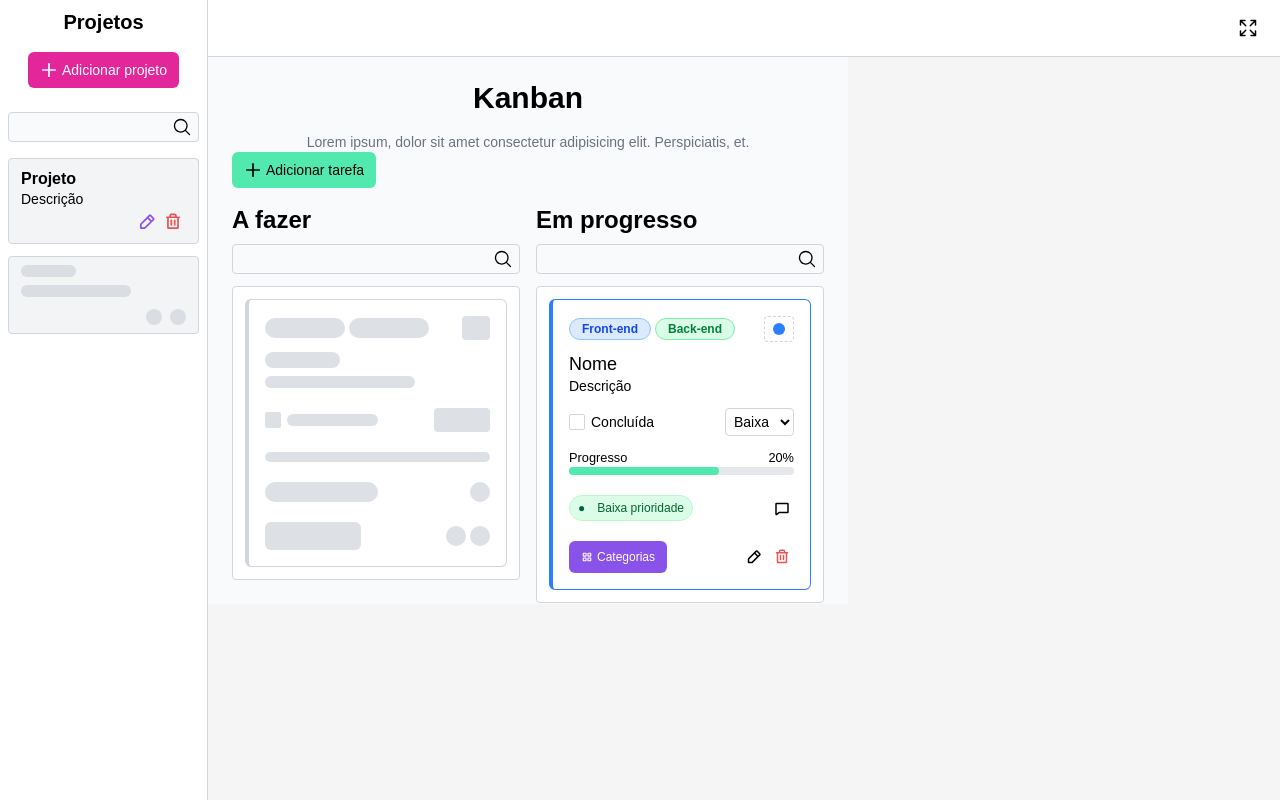
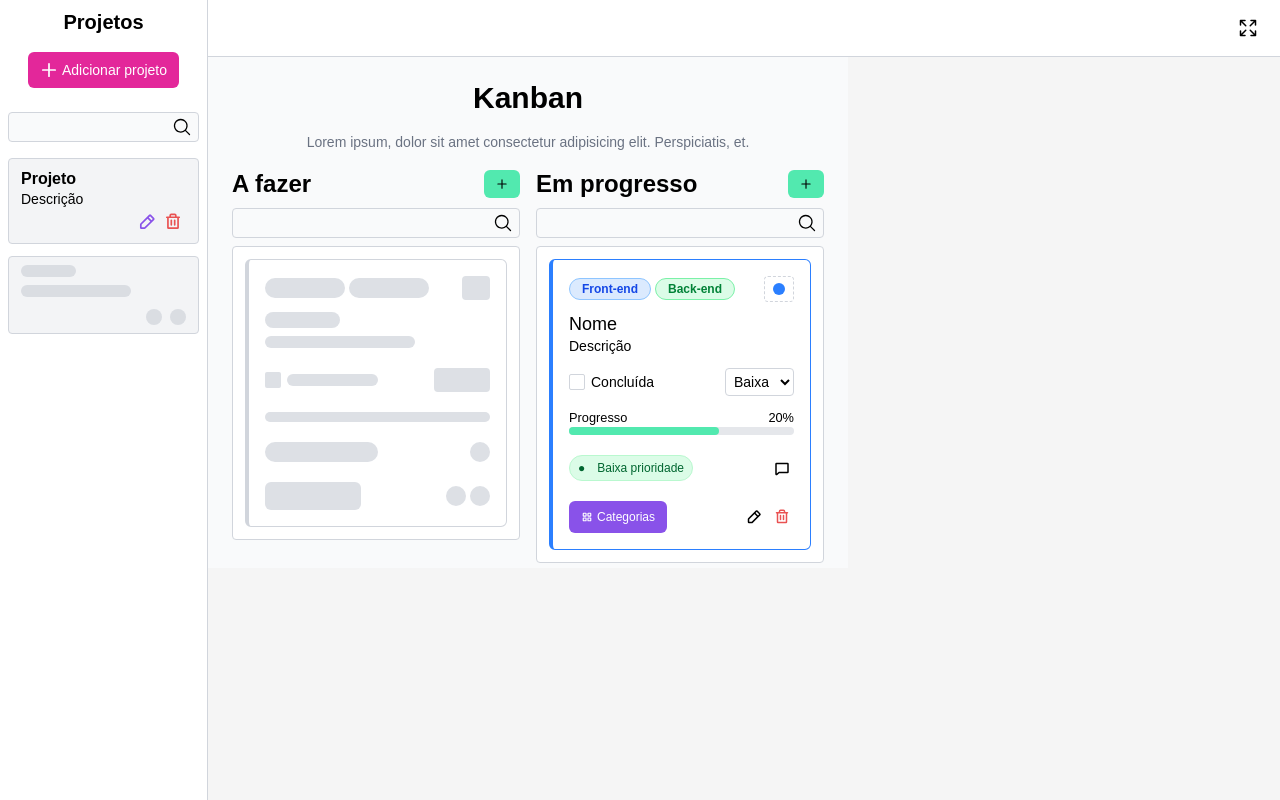
Before and after one commit to marcelosarinho/kanban, a React (Vite) app in the folder frontend/: page / in a window 1280 px wide. Built offline with nearby package versions, Linux system fonts and the light colour scheme; some icons are missing; a web font is replaced by a local one.

Commit message:
feat: changed add task generally to add task per status column in frontend

```diff
--- a/frontend/src/App.tsx
+++ b/frontend/src/App.tsx
@@ -218,14 +218,7 @@ function App() {
             Kanban
           </h1>
 
-          <p className="text-sm text-gray-500 dark:text-gray-400">Lorem ipsum, dolor sit amet consectetur adipisicing elit. Perspiciatis, et.</p>
-
-          <div className="flex justify-between w-full mb-4">
-            <Button onClick={() => openModal('create-task-modal')} type="button" variant="success">
-              <PlusIcon weight="bold" className="text-lg" />
-              Adicionar tarefa
-            </Button>
-          </div>
+          <p className="text-sm text-gray-500 dark:text-gray-400 mb-4">Lorem ipsum, dolor sit amet consectetur adipisicing elit. Perspiciatis, et.</p>
 
           <div className="flex gap-4">
             <StatusColumn status="todo">
--- a/frontend/src/components/StatusColumn.tsx
+++ b/frontend/src/components/StatusColumn.tsx
@@ -1,6 +1,8 @@
 import type { ReactElement } from "react";
 import Searchbar from "./Searchbar";
 import { TASK_STATUSES } from "../libs/constants";
+import Button from "./Button";
+import { PlusIcon } from "@phosphor-icons/react";
 
 type StatusColumnProps = {
   status: keyof typeof TASK_STATUSES;
@@ -12,10 +14,16 @@ export default function StatusColumn(props: StatusColumnProps) {
 
   return (
     <div className="col-lg-3 h-100">
-      <header className="text-2xl font-bold mb-2 dark:text-gray-300">
-        {TASK_STATUSES[status]}
-      </header>
-      <Searchbar className="mb-3" />
+      <div className="flex items-center justify-between mb-2">
+        <header className="text-2xl font-bold dark:text-gray-300">
+          {TASK_STATUSES[status]}
+        </header>
+
+        <Button variant="success">
+          <PlusIcon weight="bold" className="text-xs" />
+        </Button>
+      </div>
+      <Searchbar className="mb-2" />
       <div className="flex flex-col max-h-full gap-3 p-3 w-72 rounded border border-gray-300 bg-white dark:bg-slate-900 dark:border-slate-700 overflow-x-auto">
         {children}
       </div>
```
